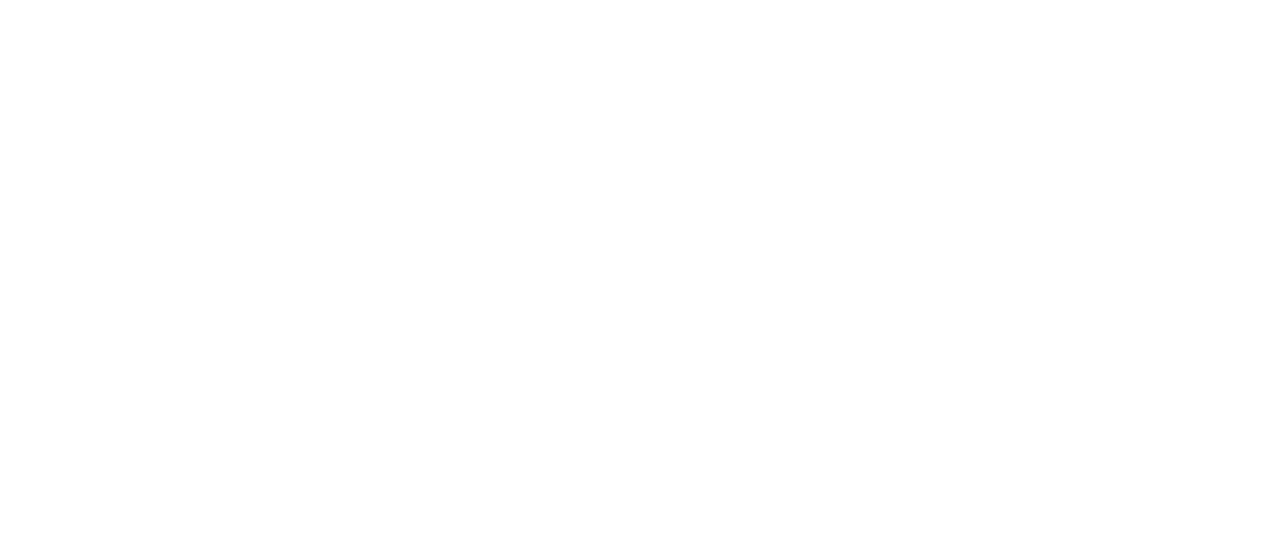
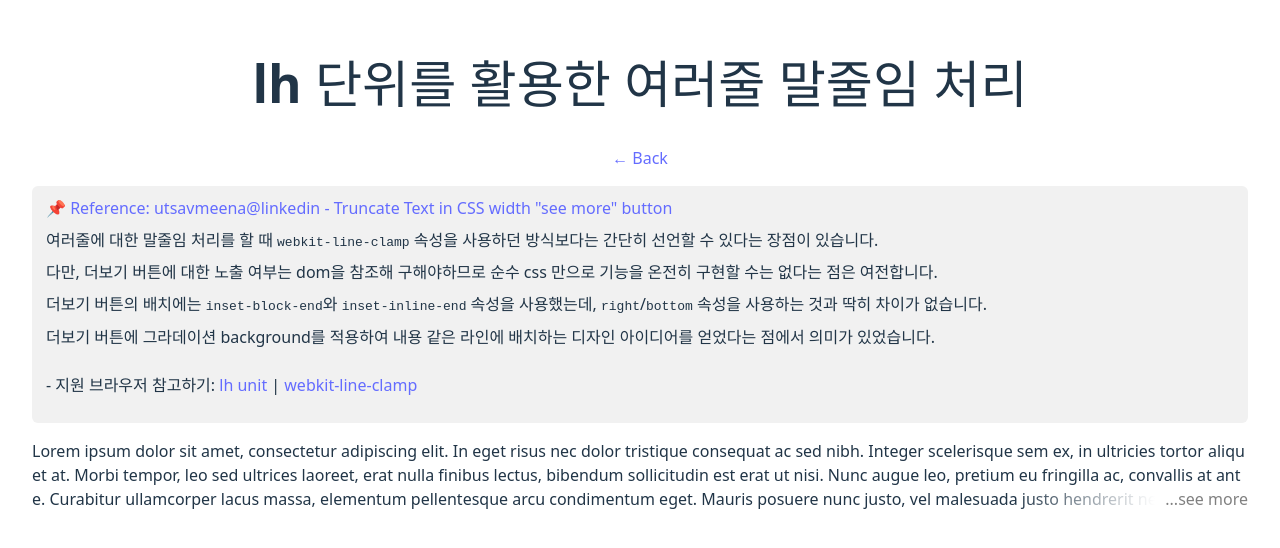
Before and after one commit to jinjoo-dev/playground, a React (Vite) app in the folder apps/react-ui/: page /line-height-see-more in a window 1280 px wide. Before the commit this address had no page. Shown: the part 126-674 px from the top of the page. Built offline with nearby package versions, Linux system fonts and the light colour scheme.

Commit message:
feat: lh 단위를 활용한 여러줄 말줄임 처리

```diff
--- a/apps/react-ui/src/app/index.tsx
+++ b/apps/react-ui/src/app/index.tsx
@@ -11,6 +11,11 @@
         <li>
           <Link to="/ref-transition">RefTransition</Link>
         </li>
+        <li>
+          <Link to="/line-height-see-more">
+            lh 단위를 활용한 여러줄 말줄임 처리
+          </Link>
+        </li>
       </ol>
     </div>
   );
--- a/apps/react-ui/src/app/router.tsx
+++ b/apps/react-ui/src/app/router.tsx
@@ -1,6 +1,6 @@
 import { BrowserRouter, Route, Routes } from 'react-router';
 import App from '.';
-import { RefTransition } from '../pages';
+import { LineHeightSeeMore, RefTransition } from '../pages';
 
 export const Router = () => {
   return (
@@ -8,6 +8,7 @@
       <Routes>
         <Route path="/" element={<App />} />
         <Route path="/ref-transition" element={<RefTransition />} />
+        <Route path="/line-height-see-more" element={<LineHeightSeeMore />} />
       </Routes>
     </BrowserRouter>
   );
--- a/apps/react-ui/src/pages/index.ts
+++ b/apps/react-ui/src/pages/index.ts
@@ -1 +1,2 @@
 export * from './ref-transition';
+export * from './line-height-see-more';
--- /dev/null
+++ b/apps/react-ui/src/pages/line-height-see-more/index.tsx
@@ -0,0 +1,86 @@
+// reference: https://www.linkedin.com/posts/utsavmeena_how-to-cut-text-in-css-after-a-few-lines-activity-7343273572045373441-iP3K?utm_source=share&utm_medium=member_desktop&rcm=ACoAACDDbpMBs-kCT7k5bNHIzy3Fu9T_oU7Dcl0
+
+import { Link } from 'react-router';
+import { Callout } from '../../widgets';
+import type { CSSProperties } from 'react';
+
+const textStyle: CSSProperties = {
+  position: 'relative',
+  maxHeight: '3lh',
+  // NOTE: 아래 주석된 속성은 기존의 방식
+  // display: '-webkit-box',
+  // WebkitBoxOrient: 'vertical',
+  // WebkitLineClamp: 3,
+  overflow: 'hidden',
+  textAlign: 'left',
+  wordBreak: 'break-all',
+};
+
+const buttonStyle: CSSProperties = {
+  position: 'absolute',
+  paddingLeft: '150px',
+  insetBlockEnd: 0,
+  insetInlineEnd: 0,
+  background: 'linear-gradient(to right, transparent, white 60%)',
+  color: 'gray',
+};
+
+export const LineHeightSeeMore = () => {
+  return (
+    <div>
+      <h1>lh 단위를 활용한 여러줄 말줄임 처리</h1>
+      <Link to="/">← Back</Link>
+      <Callout>
+        <a
+          href="https://www.linkedin.com/posts/utsavmeena_how-to-cut-text-in-css-after-a-few-lines-activity-7343273572045373441-iP3K/?utm_source=share&utm_medium=member_desktop&rcm=ACoAACDDbpMBs-kCT7k5bNHIzy3Fu9T_oU7Dcl0"
+          target="_blank"
+        >
+          📌 Reference: utsavmeena@linkedin - Truncate Text in CSS width "see
+          more" button
+        </a>
+        <span>
+          여러줄에 대한 말줄임 처리를 할 때 <code>webkit-line-clamp</code>{' '}
+          속성을 사용하던 방식보다는 간단히 선언할 수 있다는 장점이 있습니다.
+        </span>
+        <span>
+          다만, 더보기 버튼에 대한 노출 여부는 dom을 참조해 구해야하므로 순수
+          css 만으로 기능을 온전히 구현할 수는 없다는 점은 여전합니다.
+        </span>
+        <span>
+          더보기 버튼의 배치에는 <code>inset-block-end</code>와{' '}
+          <code>inset-inline-end</code> 속성을 사용했는데, <code>right</code>/
+          <code>bottom</code> 속성을 사용하는 것과 딱히 차이가 없습니다.
+        </span>
+        <span>
+          더보기 버튼에 그라데이션 background를 적용하여 내용 같은 라인에
+          배치하는 디자인 아이디어를 얻었다는 점에서 의미가 있었습니다.
+        </span>
+        <p>
+          - 지원 브라우저 참고하기{': '}
+          <a href="https://caniuse.com/?search=lh%20unit" target="_blank">
+            lh unit
+          </a>
+          {' | '}
+          <a
+            href="https://caniuse.com/?search=webkit-line-clamp"
+            target="_blank"
+          >
+            webkit-line-clamp
+          </a>
+        </p>
+      </Callout>
+      <p style={textStyle}>
+        Lorem ipsum dolor sit amet, consectetur adipiscing elit. In eget risus
+        nec dolor tristique consequat ac sed nibh. Integer scelerisque sem ex,
+        in ultricies tortor aliquet at. Morbi tempor, leo sed ultrices laoreet,
+        erat nulla finibus lectus, bibendum sollicitudin est erat ut nisi. Nunc
+        augue leo, pretium eu fringilla ac, convallis at ante. Curabitur
+        ullamcorper lacus massa, elementum pellentesque arcu condimentum eget.
+        Mauris posuere nunc justo, vel malesuada justo hendrerit nec. Nunc at
+        egestas metus. Donec tempor ac dolor non vehicula. Class aptent taciti
+        sociosqu ad litora torquent per conubia nostra, per inceptos himenaeos.
+        <span style={buttonStyle}>...see more</span>
+      </p>
+    </div>
+  );
+};
```
